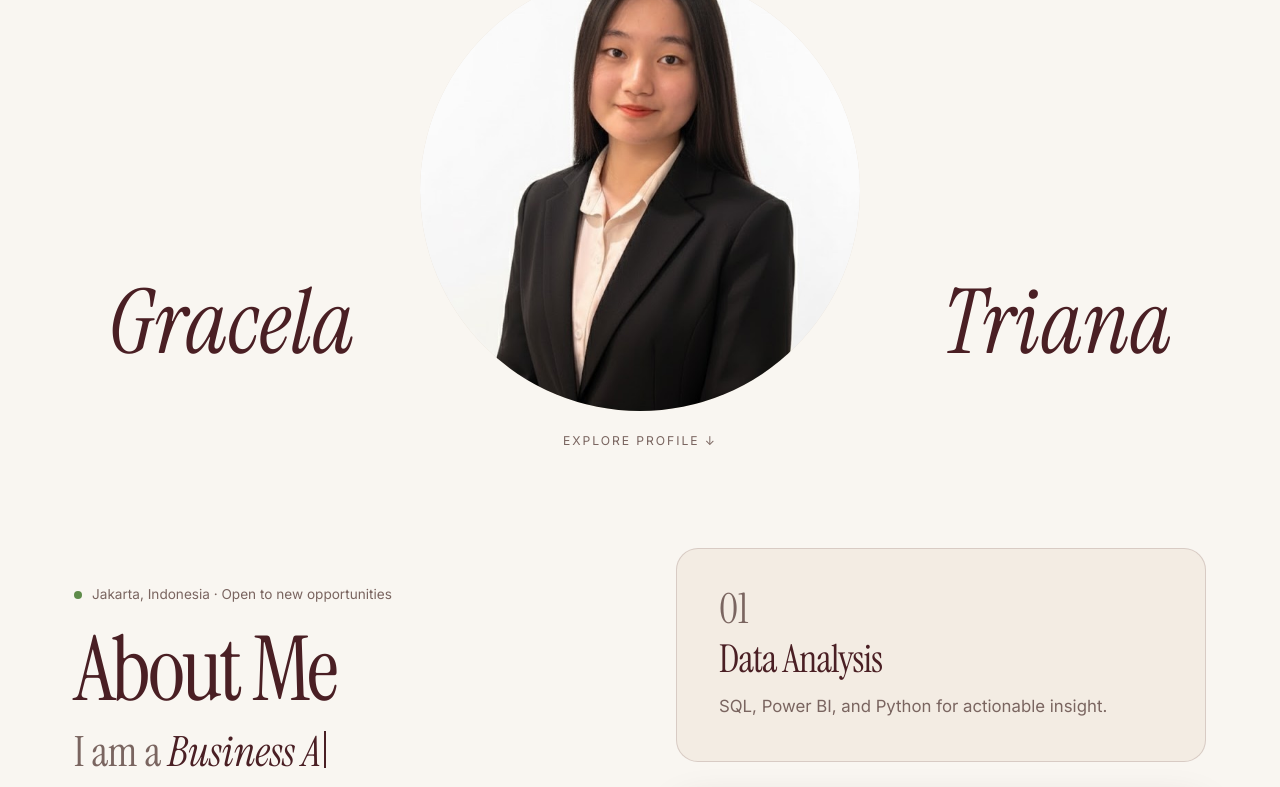
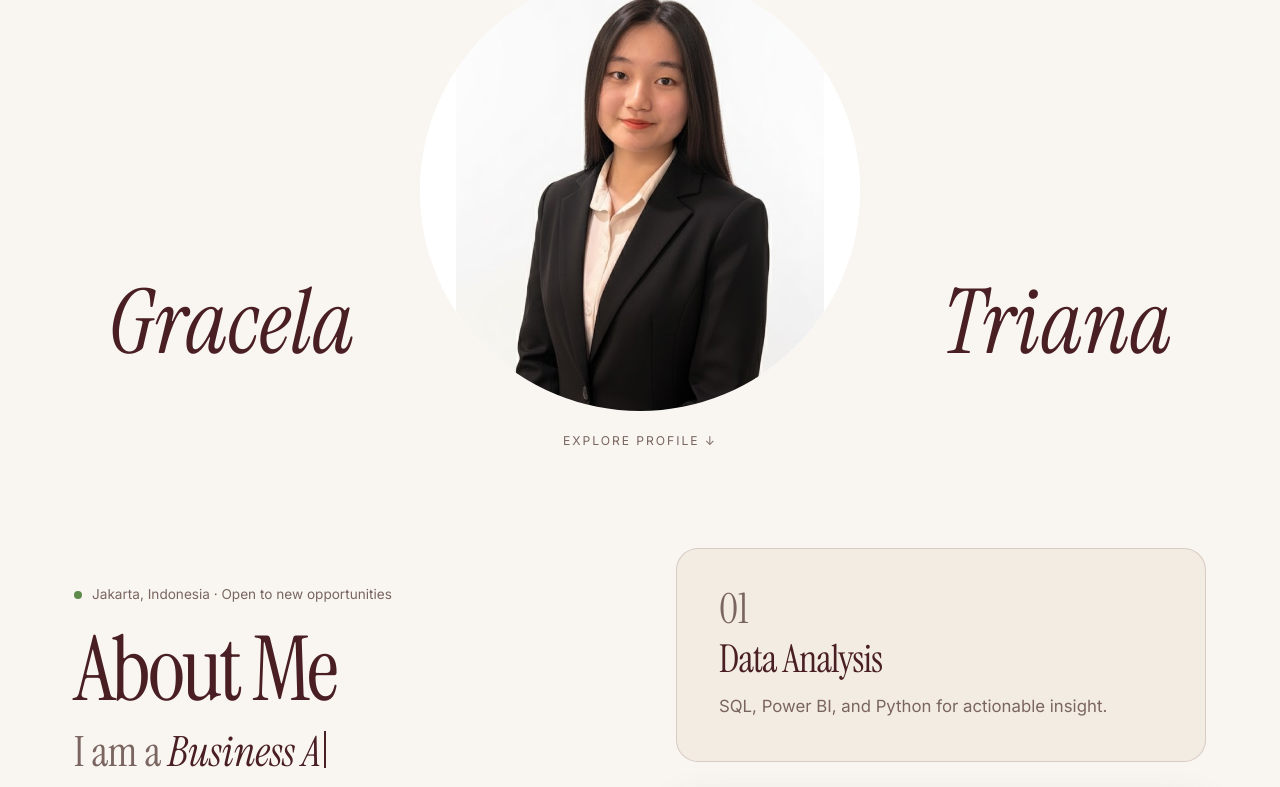
Before and after one commit to gracelatriana/portfolio.gracela, a plain HTML site: page index.html in a window 1280 px wide. Shown: the part 283-1070 px from the top of the page. Drawn offline with Linux system fonts and the light colour scheme.

Commit message:
Show full profile photo inside circle
Co-Authored-By: Claude Opus 5.5 <noreply@anthropic.com>

```diff
--- a/index.html
+++ b/index.html
@@ -52,7 +52,8 @@ header .wrap{display:flex;align-items:center;justify-content:space-between;heigh
 .stage{position:relative;display:flex;justify-content:center;margin-top:6px}
 .circle{position:relative;width:min(440px,74vw);aspect-ratio:1;border-radius:50%;background:#E8DDCF;overflow:hidden;display:flex;flex-direction:column;align-items:center;justify-content:center;gap:10px;color:var(--muted);font-size:.85rem}
 .circle svg{width:80px;height:80px;stroke:#B8A796;fill:none;stroke-width:1.1}
-.circle img{position:absolute;inset:0;width:100%;height:100%;object-fit:cover}
+.circle img{position:absolute;inset:0;width:100%;height:100%;object-fit:contain;object-position:center bottom;background:#fff}
+.circle:has(img){background:#fff}
 .side{position:absolute;bottom:10%;font-family:"Instrument Serif",Georgia,serif;font-style:italic;font-size:clamp(2.6rem,7vw,5.6rem);line-height:1;color:var(--text)}
 .side.l{left:3%}.side.r{right:3%}
 .explore{display:block;width:max-content;margin:20px auto 0;font-size:.76rem;letter-spacing:.16em;text-transform:uppercase;color:var(--muted)}
```
